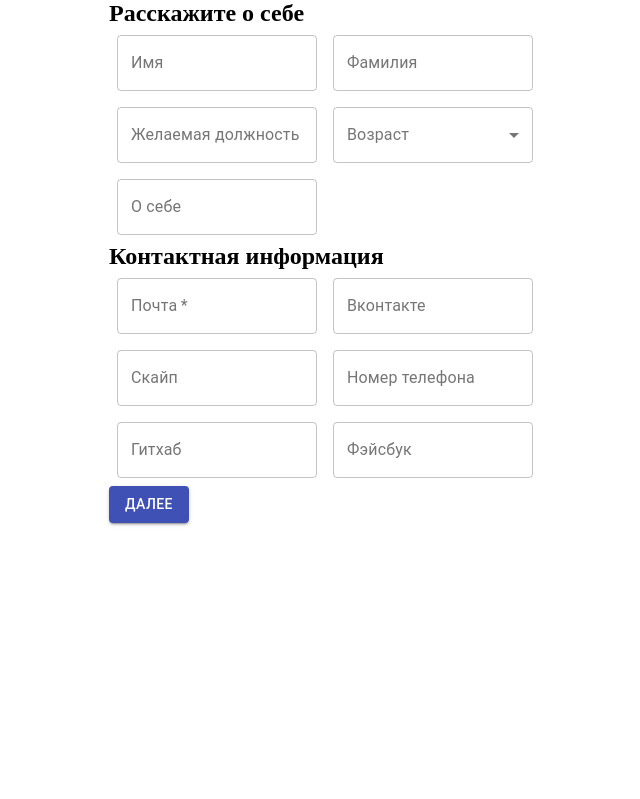
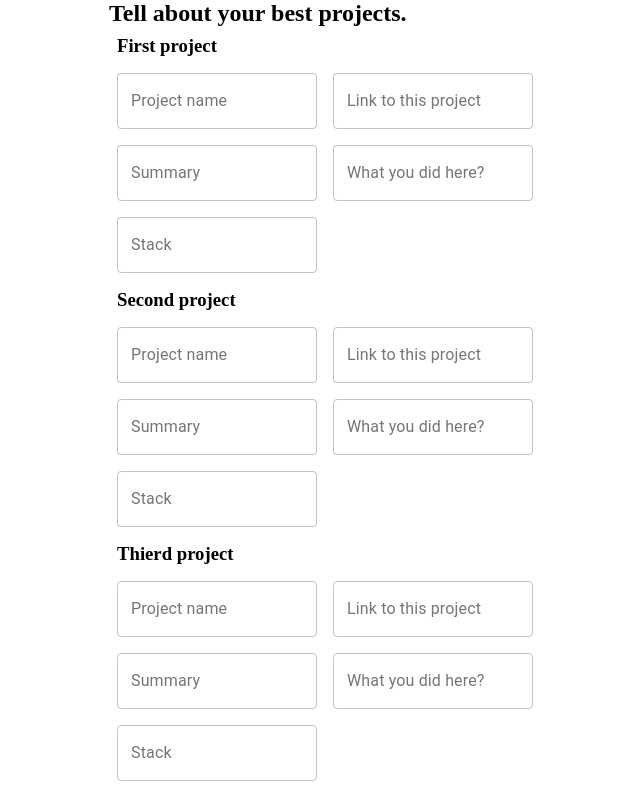
Before and after one commit to denisnegodyaevexceed/cv-project, a React (Create React App) app: page /portfolio2 in a window 1280 px wide. Shown: the top 799 px of the page, without its empty margins (235-875 px from the left). Built offline with nearby package versions, Linux system fonts and the light colour scheme.

Commit message:
added porfolio

```diff
--- a/src/App.js
+++ b/src/App.js
@@ -5,6 +5,7 @@ import { BrowserRouter, Route, Switch } from "react-router-dom";
 import AboutWorkHistory from './components/inputs/aboutWorkHistory';
 import AboutHardSkills from './components/inputs/aboutHardSkills'
 import templatePage from './templatePage';
+import Portfolio from './components/inputs/portfolio';
 
 function App() {
   return (
@@ -16,8 +17,8 @@ function App() {
       <Route path="/portfolio" component={Template1} />
       <Route path="/aboutwork" component={AboutWorkHistory} />
       <Route path="/abouthardskills" component={AboutHardSkills}/>
+      <Route path='/portfolio2' component={Portfolio}/>
       <Route path="/" component={AboutMe} />
-
       </Switch>
 
     </div>
--- a/src/actions/aboutMeActions.js
+++ b/src/actions/aboutMeActions.js
@@ -1,73 +1,80 @@
 import actions from '../constants/actionTypes'
 
 
-const setUserFirstNameAction = (data) => ({
+const setFirstNameAction = (data) => ({
     type: actions.SET_FIRSTNAME,
     payload: data
 })
 
-const setUserSecondNameAction = (data) => ({
+const setSecondNameAction = (data) => ({
     type: actions.SET_SECONDNAME,
     payload: data
 })
 
-const setUserCareerObjectiveAction = (data) => ({
+const setCareerObjectiveAction = (data) => ({
     type: actions.SET_CAREEROBJECTIVE,
     payload: data
 })
 
-const setUserAgeAction = (data) => ({
+const setAgeAction = (data) => ({
     type: actions.SET_AGE,
     payload: data
 })
 
-const setUserAboutMeInfoAction = (data) => ({
+const setAboutMeInfoAction = (data) => ({
     type: actions.SET_ABOUTME,
     payload: data
 })
 
-const setUserEmailAction = (data) => ({
+const setEmailAction = (data) => ({
     type: actions.SET_EMAIL,
     payload: data
 })
 
-const setUserVkontakteAction = (data) => ({
+const setVkontakteAction = (data) => ({
     type: actions.SET_VKONTAKTE,
     payload: data
 })
 
-const setUserSkypeAction = (data) => ({
+const setSkypeAction = (data) => ({
     type: actions.SET_SKYPE,
     payload: data
 })
 
-const setUserGithubAction = (data) => ({
+const setGithubAction = (data) => ({
     type: actions.SET_GITHUB,
     payload: data
 })
 
-const setUserPhoneNumberAction = (data) => ({
+const setPhoneNumberAction = (data) => ({
     type: actions.SET_PHONENUMBER,
     payload: data
 })
 
-const setUserFacebookAction = (data) => ({
+const setFacebookAction = (data) => ({
     type: actions.SET_FACEBOOK,
     payload: data
 })
 
+const setEducationAction = (data) => ({
+    type: actions.SET_EDUCATION,
+    payload: data
+})
+
+
 const allAboutMeActions = {
-    setUserFirstNameAction,
-    setUserSecondNameAction,
-    setUserCareerObjectiveAction,
-    setUserAgeAction,
-    setUserAboutMeInfoAction,
-    setUserEmailAction,
-    setUserVkontakteAction,
-    setUserPhoneNumberAction,
-    setUserSkypeAction,
-    setUserGithubAction,
-    setUserFacebookAction
+    setFirstNameAction,
+    setSecondNameAction,
+    setCareerObjectiveAction,
+    setAgeAction,
+    setAboutMeInfoAction,
+    setEmailAction,
+    setVkontakteAction,
+    setPhoneNumberAction,
+    setSkypeAction,
+    setGithubAction,
+    setFacebookAction,
+    setEducationAction
 }
 
 export default allAboutMeActions
--- a/src/components/inputs/aboutHardSkills.js
+++ b/src/components/inputs/aboutHardSkills.js
@@ -1,14 +1,31 @@
 import React from 'react'
-import { Link } from "react-router-dom";
 import TextField from '@material-ui/core/TextField';
-import Button from '@material-ui/core/Button'
+import allHardSkillsActions from '../../actions/aboutHardSkillsActions';
+import { useDispatch, useSelector } from 'react-redux';
+import { makeStyles } from '@material-ui/core/styles';
+
+const useStyles = makeStyles((theme) => ({
+    root: {
+        '& > *': {
+            margin: theme.spacing(1),
+            width: '25ch',
+        },
+    },
+}));
 
 
 const AboutHardSkills = () => {
+
+    const classes = useStyles();
+    const dispatch = useDispatch()
+
+    const {frontend, backend, dbs, other} = useSelector(state => state.aboutHardSkillsReducer)
+
+
     return (
-        <div>
-            <h2>Tell about your technical skills</h2>
-        <form>
+        <div className='container'>
+            <h2>Tell about your technical skills.</h2>
+        <form className={classes.root} noValidate autoComplete="off">
             <h3>Frontend: </h3>
             <TextField
                     id="outlined-multiline-flexible"
@@ -16,38 +33,41 @@ const AboutHardSkills = () => {
                     multiline
                     rowsMax={10}
                     variant="outlined"
+                    value={frontend}
+                    onChange={e=> dispatch(allHardSkillsActions.setFrontendAction(e.target.value))}
                 />
             <h3>Backend: </h3>
             <TextField
                     id="outlined-multiline-flexible"
-                    label="Frontend"
+                    label="Backend"
                     multiline
                     rowsMax={10}
                     variant="outlined"
+                    value={backend}
+                    onChange={e=> dispatch(allHardSkillsActions.setBackendAction(e.target.value))}
                 />
             <h3>DBS: </h3>
             <TextField
                     id="outlined-multiline-flexible"
-                    label="Frontend"
+                    label="DBS"
                     multiline
                     rowsMax={10}
                     variant="outlined"
+                    value={dbs}
+                    onChange={e=> dispatch(allHardSkillsActions.setDbsAction(e.target.value))}
                 />
             <h3>Other: </h3>
             <TextField
                     id="outlined-multiline-flexible"
-                    label="Frontend"
+                    label="Other"
                     multiline
                     rowsMax={10}
                     variant="outlined"
+                    value={other}
+                    onChange={e=> dispatch(allHardSkillsActions.setOtherAction(e.target.value))}
                 />
         </form>
-        <Button variant="contained" color="primary" to='/aboutwork' component={Link}>
-  Назад
-</Button>
-<Button variant="contained" color="primary" to='/portfolio' component={Link}>
-  Далее
-</Button>
+
         </div>
     )
 }
--- a/src/components/inputs/aboutMe.js
+++ b/src/components/inputs/aboutMe.js
@@ -7,8 +7,6 @@ import FormControl from '@material-ui/core/FormControl';
 import Select from '@material-ui/core/Select';
 import { useDispatch, useSelector } from 'react-redux';
 import allAboutMeActions from '../../actions/aboutMeActions';
-import Button from '@material-ui/core/Button'
-import { Link } from "react-router-dom";
 
 
 const useStyles = makeStyles((theme) => ({
@@ -25,7 +23,7 @@ export default function AboutMe() {
 
     const dispatch = useDispatch()
 
-    let {firstName, secondName, age, careerObjective, aboutMeInfo, email, vkontakte, skype, phoneNumber, github, facebook} = useSelector(state => state.aboutMeReducer)
+    let {firstName, secondName, age, careerObjective, aboutMeInfo, email, vkontakte, skype, phoneNumber, github, facebook, education} = useSelector(state => state.aboutMeReducer)
 
 
     const classes = useStyles();
@@ -43,20 +41,20 @@ export default function AboutMe() {
         <div className="container">
 
     <div className='aboutMeInputs'>
-        <h2>Расскажите о себе</h2>
+        <h2>Tell about yourself.</h2>
         <form className={classes.root} noValidate autoComplete="off">
 
-            <TextField value={firstName}  onChange={(e) => {dispatch(allAboutMeActions.setUserFirstNameAction(e.target.value)) }}id="firstName" label="Имя" variant="outlined" />
-            <TextField value={secondName} onChange={(e) => {dispatch(allAboutMeActions.setUserSecondNameAction(e.target.value))}} id="secondName" label="Фамилия" variant="outlined" />
-            <TextField value={careerObjective} onChange={(e) => {dispatch(allAboutMeActions.setUserCareerObjectiveAction(e.target.value))}} id="firstName" label="Желаемая должность" variant="outlined" />
+            <TextField value={firstName}  onChange={(e) => {dispatch(allAboutMeActions.setFirstNameAction(e.target.value)) }}id="firstName" label="First name" variant="outlined" />
+            <TextField value={secondName} onChange={(e) => {dispatch(allAboutMeActions.setSecondNameAction(e.target.value))}} id="secondName" label="Second name" variant="outlined" />
+            <TextField value={careerObjective} onChange={(e) => {dispatch(allAboutMeActions.setCareerObjectiveAction(e.target.value))}} id="firstName" label="Your position" variant="outlined" />
 
             <FormControl variant="outlined" className={classes.formControl}>
-                <InputLabel id="demo-simple-select-outlined-label">Возраст</InputLabel>
+                <InputLabel id="demo-simple-select-outlined-label">Age</InputLabel>
                 <Select
                     labelId="demo-simple-select-outlined-label"
                     id="demo-simple-select-outlined"
                     value={age}
-                    onChange={(e) => {dispatch(allAboutMeActions.setUserAgeAction(e.target.value))}}
+                    onChange={(e) => {dispatch(allAboutMeActions.setAgeAction(e.target.value))}}
                     label="Age"
                 >
                     {
@@ -71,27 +69,35 @@ export default function AboutMe() {
             </FormControl>
             <TextField
                     id="outlined-multiline-flexible"
-                    label="О себе"
+                    label="About your education"
+                    multiline
+                    rowsMax={10}
+                    value={education}
+                    onChange={(e) => {dispatch(allAboutMeActions.setEducationAction(e.target.value))}}
+                    variant="outlined"
+                />
+            <TextField
+                    id="outlined-multiline-flexible"
+                    label="Something about you"
                     multiline
                     rowsMax={10}
                     value={aboutMeInfo}
-                    onChange={(e) => {dispatch(allAboutMeActions.setUserAboutMeInfoAction(e.target.value))}}
+                    onChange={(e) => {dispatch(allAboutMeActions.setAboutMeInfoAction(e.target.value))}}
                     variant="outlined"
                 />
         </form>
-        <h2>Контактная информация</h2>
+
+        <h2>Please, add your contacts.</h2>
         <form className={classes.root} noValidate autoComplete="off">
-            <TextField value={email} onChange={(e) => {dispatch(allAboutMeActions.setUserEmailAction(e.target.value))}} required type='email' label="Почта" variant="outlined" />
-            <TextField value={vkontakte} onChange={(e) => {dispatch(allAboutMeActions.setUserVkontakteAction(e.target.value))}} label="Вконтакте" variant="outlined" />
-            <TextField value={skype} onChange={(e) => {dispatch(allAboutMeActions.setUserSkypeAction(e.target.value))}} label="Скайп" variant="outlined" />
-            <TextField value={phoneNumber} onChange={(e) => {dispatch(allAboutMeActions.setUserPhoneNumberAction(e.target.value))}} label="Номер телефона" variant="outlined" />
-            <TextField value={github} onChange={(e) => {dispatch(allAboutMeActions.setUserGithubAction(e.target.value))}} label="Гитхаб" variant="outlined" />
-            <TextField value={facebook} onChange={(e) => {dispatch(allAboutMeActions.setUserFacebookAction(e.target.value))}} label="Фэйсбук" variant="outlined" />
+            <TextField value={email} onChange={(e) => {dispatch(allAboutMeActions.setEmailAction(e.target.value))}} required type='email' label="Email" variant="outlined" />
+            <TextField value={vkontakte} onChange={(e) => {dispatch(allAboutMeActions.setVkontakteAction(e.target.value))}} label="Vkontakte" variant="outlined" />
+            <TextField value={skype} onChange={(e) => {dispatch(allAboutMeActions.setSkypeAction(e.target.value))}} label="Skype" variant="outlined" />
+            <TextField value={phoneNumber} onChange={(e) => {dispatch(allAboutMeActions.setPhoneNumberAction(e.target.value))}} label="Phone number" variant="outlined" />
+            <TextField value={github} onChange={(e) => {dispatch(allAboutMeActions.setGithubAction(e.target.value))}} label="Github" variant="outlined" />
+            <TextField value={facebook} onChange={(e) => {dispatch(allAboutMeActions.setFacebookAction(e.target.value))}} label="Facebook" variant="outlined" />
         </form>
 
-        <Button variant="contained" color="primary" to='/aboutwork' component={Link}>
-  Далее
-</Button>
+
 
     </div>
     </div>
--- a/src/components/inputs/aboutWorkHistory.js
+++ b/src/components/inputs/aboutWorkHistory.js
@@ -1,12 +1,17 @@
 import React from 'react'
 import TextField from '@material-ui/core/TextField';
-import Button from '@material-ui/core/Button'
-import { Link } from "react-router-dom";
 import allAboutWorkActions from '../../actions/aboutWorkActions';
 import { useDispatch, useSelector } from 'react-redux';
+import { makeStyles } from '@material-ui/core/styles';
 
-
-
+const useStyles = makeStyles((theme) => ({
+    root: {
+        '& > *': {
+            margin: theme.spacing(1),
+            width: '25ch',
+        },
+    },
+}));
 
 
 const AboutWorkHistory = () => {
@@ -15,17 +20,18 @@ const AboutWorkHistory = () => {
 
     let {firstCompany, firstPosition, firstDescription, secondCompany, secondPosition, secondDescription } = useSelector(state => state.aboutWorkHistoryReducer)
 
+    const classes = useStyles();
 
 
     return (
-        <div>
-            <h2>Укажите два последних места работы</h2>
-            <form  id="firstJob" >
-            <TextField value={firstCompany} onChange={(e)=> dispatch(allAboutWorkActions.setFirstCompanyName(e.target.value))} label="Компания" variant="outlined" />
-            <TextField value={firstPosition} onChange={(e)=> dispatch(allAboutWorkActions.setFirstCompanyPosition(e.target.value))} label="Должность" variant="outlined" />
+        <div className='container'>
+            <h2>Indicate the last two places of work.</h2>
+            <form   className={classes.root} noValidate autoComplete="off" >
+            <TextField value={firstCompany} onChange={(e)=> dispatch(allAboutWorkActions.setFirstCompanyName(e.target.value))} label="Company" variant="outlined" />
+            <TextField value={firstPosition} onChange={(e)=> dispatch(allAboutWorkActions.setFirstCompanyPosition(e.target.value))} label="Position" variant="outlined" />
             <TextField
                     id="outlined-multiline-flexible"
-                    label="Расскажите подробнее"
+                    label="Tell us more"
                     multiline
                     rowsMax={10}
                     value={firstDescription}
@@ -33,12 +39,12 @@ const AboutWorkHistory = () => {
                     variant="outlined"
                 />
             </form>
-            <form id='secondJob'>
-            <TextField value={secondCompany} onChange={(e)=> dispatch(allAboutWorkActions.setSecondCompanyName(e.target.value))}  label="Компания" variant="outlined" />
-            <TextField  value={secondPosition} onChange={(e)=> dispatch(allAboutWorkActions.setSecondCompanyPosition(e.target.value))} label="Должность" variant="outlined" />
+            <form className={classes.root} noValidate autoComplete="off">
+            <TextField value={secondCompany} onChange={(e)=> dispatch(allAboutWorkActions.setSecondCompanyName(e.target.value))}  label="Company" variant="outlined" />
+            <TextField  value={secondPosition} onChange={(e)=> dispatch(allAboutWorkActions.setSecondCompanyPosition(e.target.value))} label="Position" variant="outlined" />
             <TextField
                     id="outlined-multiline-flexible"
-                    label="Расскажите подробнее"
+                    label="Tell us more"
                     multiline
                     rowsMax={10}
                     value={secondDescription}
@@ -47,12 +53,7 @@ const AboutWorkHistory = () => {
                 />
             </form>
 
-            <Button variant="contained" color="primary" to='/' component={Link}>
-  Назад
-</Button>
-<Button variant="contained" color="primary" to='/abouthardskills' component={Link}>
-  Далее
-</Button>
+
         </div>
     )
 }
--- a/src/components/inputs/portfolio.js
+++ b/src/components/inputs/portfolio.js
@@ -0,0 +1,108 @@
+import React from 'react'
+import TextField from '@material-ui/core/TextField';
+import { useDispatch, useSelector } from 'react-redux';
+import { makeStyles } from '@material-ui/core/styles';
+
+const useStyles = makeStyles((theme) => ({
+    root: {
+        '& > *': {
+            margin: theme.spacing(1),
+            width: '25ch',
+        },
+    },
+}));
+
+
+const Portfolio = () => {
+
+    const classes = useStyles();
+
+
+    return (
+        <div className='container'>
+            <h2>Tell about your best projects.</h2>
+                <form className={classes.root} noValidate autoComplete="off">
+                    <h3>First project</h3>
+                    <TextField label="Project name" variant="outlined"/>
+                    <TextField label='Link to this project' variant='outlined'/>
+                    <TextField label='Summary'
+                    variant='outlined'
+                    multiline
+                    rowsMax={10}
+                    id="outlined-multiline-flexible"/>
+                    <TextField label='What you did here?'
+                    variant='outlined'
+                    multiline
+                    rowsMax={10}
+                    id="outlined-multiline-flexible"/>
+                    <TextField label='Stack'
+                    variant='outlined'
+                    multiline
+                    rowsMax={10}
+                    id="outlined-multiline-flexible"/>
+                </form>
+                <form className={classes.root} noValidate autoComplete="off">
+                    <h3>Second project</h3>
+                    <TextField label="Project name" variant="outlined"/>
+                    <TextField label='Link to this project' variant='outlined'/>
+                    <TextField label='Summary'
+                    variant='outlined'
+                    multiline
+                    rowsMax={10}
+                    id="outlined-multiline-flexible"/>
+                    <TextField label='What you did here?'
+                    variant='outlined'
+                    multiline
+                    rowsMax={10}
+                    id="outlined-multiline-flexible"/>
+                    <TextField label='Stack'
+                    variant='outlined'
+                    multiline
+                    rowsMax={10}
+                    id="outlined-multiline-flexible"/>
+                </form>
+                <form className={classes.root} noValidate autoComplete="off">
+                    <h3>Thierd project</h3>
+                    <TextField label="Project name" variant="outlined"/>
+                    <TextField label='Link to this project' variant='outlined'/>
+                    <TextField label='Summary'
+                    variant='outlined'
+                    multiline
+                    rowsMax={10}
+                    id="outlined-multiline-flexible"/>
+                    <TextField label='What you did here?'
+                    variant='outlined'
+                    multiline
+                    rowsMax={10}
+                    id="outlined-multiline-flexible"/>
+                    <TextField label='Stack'
+                    variant='outlined'
+                    multiline
+                    rowsMax={10}
+                    id="outlined-multiline-flexible"/>
+                </form>
+                <form className={classes.root} noValidate autoComplete="off">
+                    <h3>Fourth project</h3>
+                    <TextField label="Project name" variant="outlined"/>
+                    <TextField label='Link to this project' variant='outlined'/>
+                    <TextField label='Summary'
+                    variant='outlined'
+                    multiline
+                    rowsMax={10}
+                    id="outlined-multiline-flexible"/>
+                    <TextField label='What you did here?'
+                    variant='outlined'
+                    multiline
+                    rowsMax={10}
+                    id="outlined-multiline-flexible"/>
+                    <TextField label='Stack'
+                    variant='outlined'
+                    multiline
+                    rowsMax={10}
+                    id="outlined-multiline-flexible"/>
+                </form>
+        </div>
+    )
+}
+
+export default Portfolio
--- a/src/constants/actionTypes.js
+++ b/src/constants/actionTypes.js
@@ -10,6 +10,7 @@
     SET_PHONENUMBER: "SET_PHONENUMBER",
     SET_GITHUB: "SET_GITHUB",
     SET_FACEBOOK: "SET_FACEBOOK",
+    SET_EDUCATION: "SET_EDUCATION",
 
     SET_FIRSTCOMPANY_NAME: 'SET_FIRSTCOMPANY_NAME',
     SET_FIRSTCOMPANY_POSITION: 'SET_FIRSTCOMPANY_POSITION',
--- a/src/reducers/aboutHardSkillsReducer.js
+++ b/src/reducers/aboutHardSkillsReducer.js
@@ -1,4 +1,4 @@
-const initilaState = {
+const initialState = {
     frontend: '',
     backend: '',
     dbs: '',
--- a/src/reducers/rootReducer.js
+++ b/src/reducers/rootReducer.js
@@ -1,10 +1,13 @@
 import { combineReducers } from 'redux'
+import aboutHardSkillsReducer from './aboutHardSkillsReducer'
 import aboutMeReducer from './aboutMeReducer'
 import aboutWorkHistoryReducer from './aboutWorkHistoryReducer'
 
 
 
+
 export default combineReducers({
     aboutMeReducer,
-    aboutWorkHistoryReducer
+    aboutWorkHistoryReducer,
+    aboutHardSkillsReducer
 })
```
Also changed, not shown: src/actions/aboutHardSkillsActions.js (+24 -0 lines), src/reducers/aboutMeReducer.js (+7 -1 lines), 1 other file (tests, documents, lock files or other folders).
